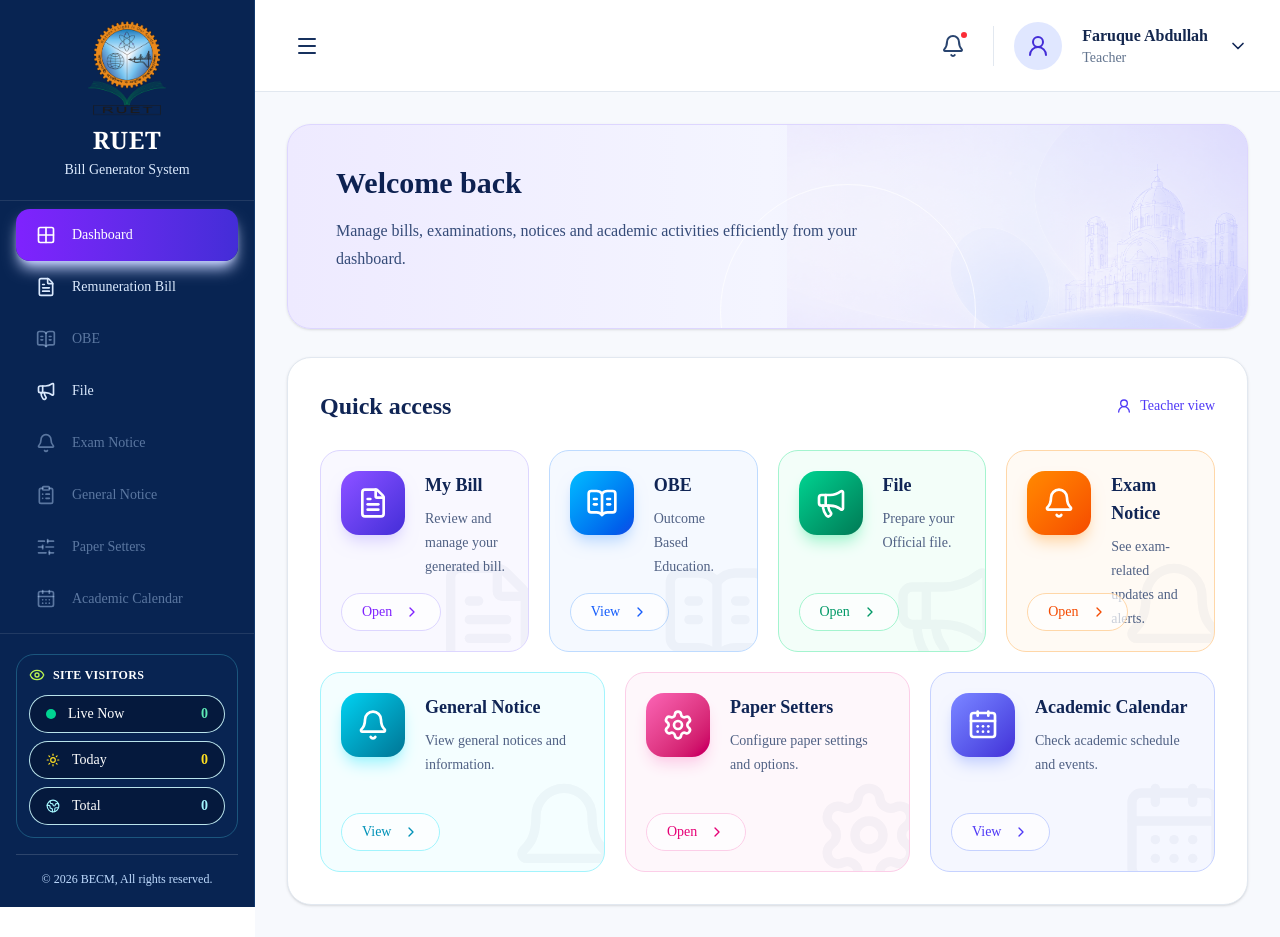
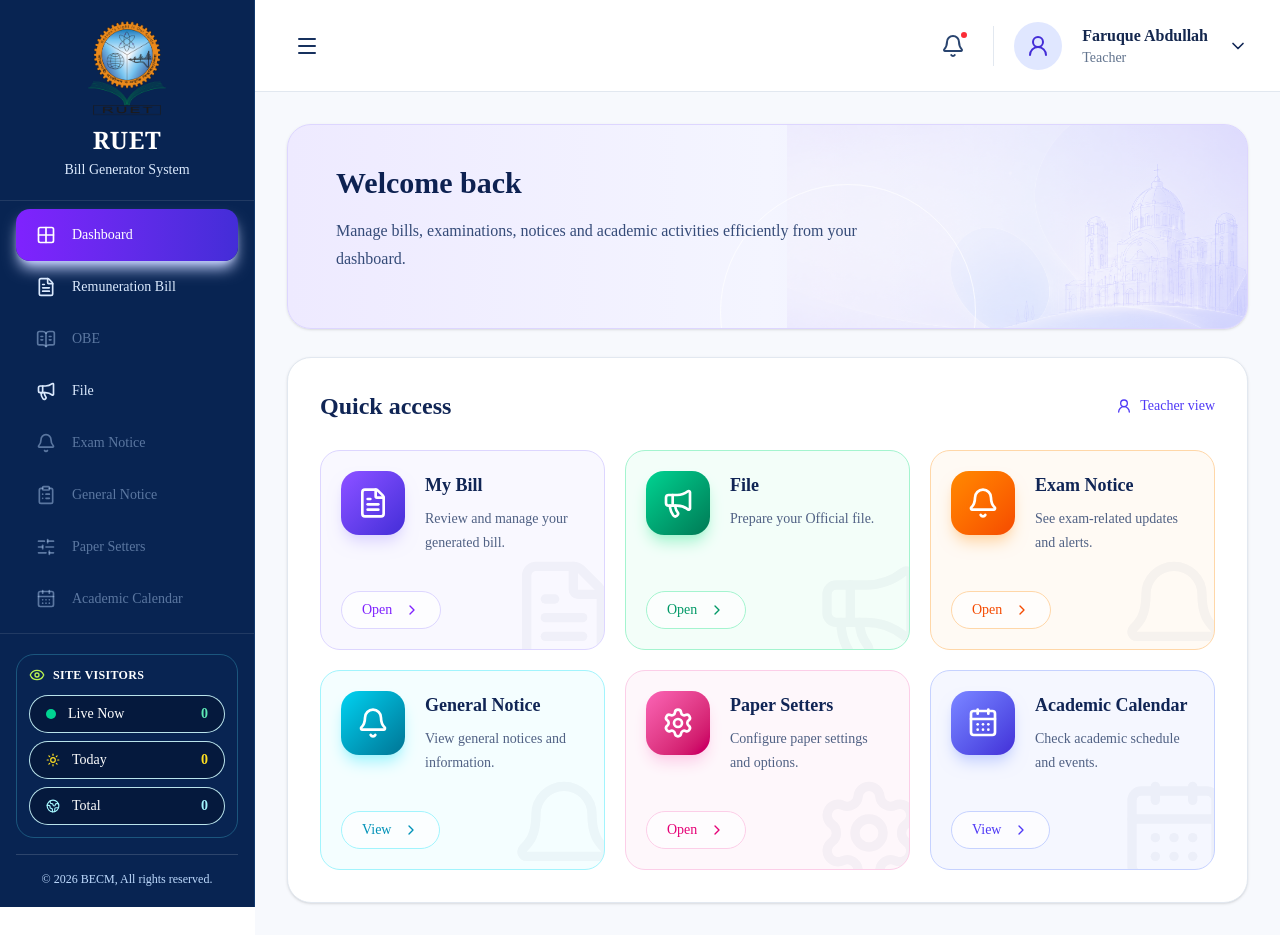
Before and after one commit to faruquece48/ruet-bill-generator, a Next.js app: page / in a window 1280 px wide. Built offline with nearby package versions, Linux system fonts and the light colour scheme; no server answers.

Commit message:
Updated RUET bill generator features

```diff
--- a/app/teacher-test/page.tsx
+++ b/app/teacher-test/page.tsx
@@ -42,16 +42,6 @@ const quickLinks = [
     card: "border-violet-200 bg-violet-50/60",
     iconBox: "bg-gradient-to-br from-violet-500 to-indigo-700 shadow-violet-200",
     actionStyle: "border-violet-200 text-violet-600",
-  },
-  {
-    title: "OBE",
-    text: "Outcome Based Education.",
-    action: "View",
-    href: "/bills/summary",
-    icon: BookOpenText,
-    card: "border-blue-200 bg-blue-50/60",
-    iconBox: "bg-gradient-to-br from-sky-400 to-blue-700 shadow-blue-200",
-    actionStyle: "border-blue-200 text-blue-600",
   },
   {
     title: "File",
@@ -185,12 +175,12 @@ export default function TeacherTestPage() {
                 <h2 className="text-2xl font-bold text-[#102555]">Quick access</h2>
                 <span className="flex items-center gap-2 text-sm font-medium text-indigo-600"><UserRound className="h-4 w-4" /> Teacher view</span>
               </div>
-              <div className="grid gap-5 md:grid-cols-2 xl:grid-cols-12">
-                {quickLinks.map(({ title, text, action, href, icon: Icon, card, iconBox, actionStyle }, index) => (
+              <div className="grid gap-5 md:grid-cols-2 xl:grid-cols-3">
+                {quickLinks.map(({ title, text, action, href, icon: Icon, card, iconBox, actionStyle }) => (
                   <Link
                     key={title}
                     href={href}
-                    className={`${card} group relative min-h-[200px] overflow-hidden rounded-[20px] border p-5 transition hover:-translate-y-0.5 hover:shadow-md ${index < 4 ? "xl:col-span-3" : "xl:col-span-4"}`}
+                    className={`${card} group relative min-h-[200px] overflow-hidden rounded-[20px] border p-5 transition hover:-translate-y-0.5 hover:shadow-md xl:col-span-1`}
                   >
                     <div className="flex items-start gap-5">
                       <span className={`${iconBox} flex h-16 w-16 shrink-0 items-center justify-center rounded-2xl text-white shadow-lg`}><Icon className="h-8 w-8" /></span>
```
